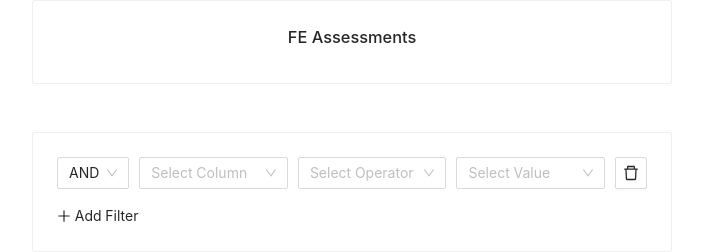
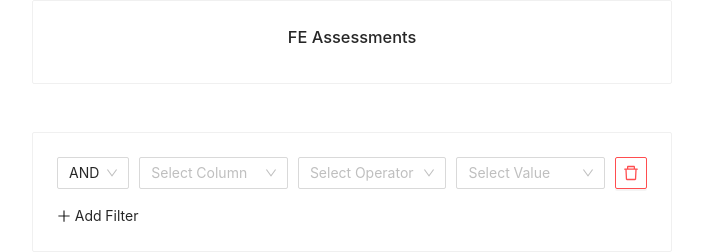
Before and after one commit to ruhankhandakar/fe-asg, a React (Create React App) app: page / in a window 1280 px wide. Shown: the top 252 px of the page, without its empty margins (288-991 px from the left). Built offline with nearby package versions, Linux system fonts and the light colour scheme.

Commit message:
style: delete button

```diff
--- a/src/components/Filters/FilterInputs.jsx
+++ b/src/components/Filters/FilterInputs.jsx
@@ -29,7 +29,7 @@ const FilterInputs = () => {
         <FilterValue filterCondition="EQ" />
       </div>
       <div className="five">
-        <Button icon={<DeleteOutlined />} />
+        <Button icon={<DeleteOutlined />} type="danger" ghost />
       </div>
     </FilterInputsDiv>
   );
```
